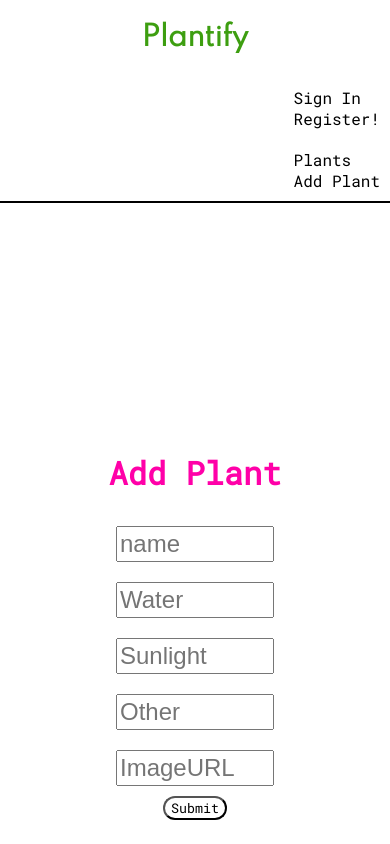
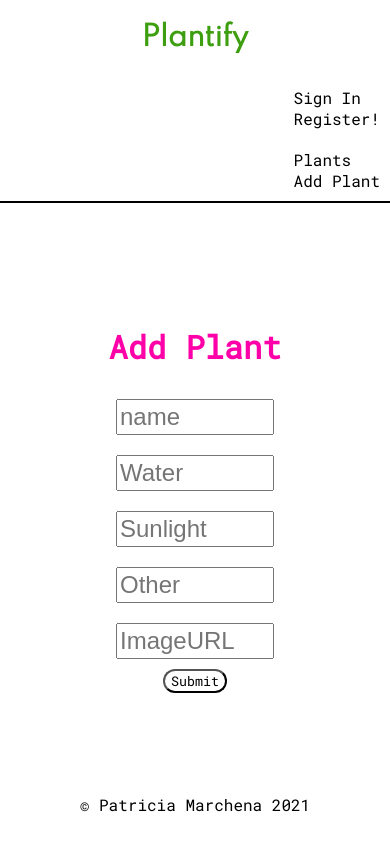
Before and after one commit to trishamarchena/Plantify, a React (Create React App) app in the folder client/: page /create-plant in a window 390 px wide. Shown: the top 844 px of the page. Built offline with nearby package versions, Linux system fonts and the light colour scheme.

Commit message:
fixed some media queries

```diff
--- a/client/src/Layout/Components/NewPlant/NewPlant.css
+++ b/client/src/Layout/Components/NewPlant/NewPlant.css
@@ -4,7 +4,7 @@
   flex-direction: column;
   align-content: center;
   text-align: center;
-  height: 100vh;
+  height: 70vh;
 }
 .addPlantHeader{
   text-align: center;
```
Also changed, not shown: client/src/Layout/Navbar/Navbar.css (line endings or trailing spaces).
